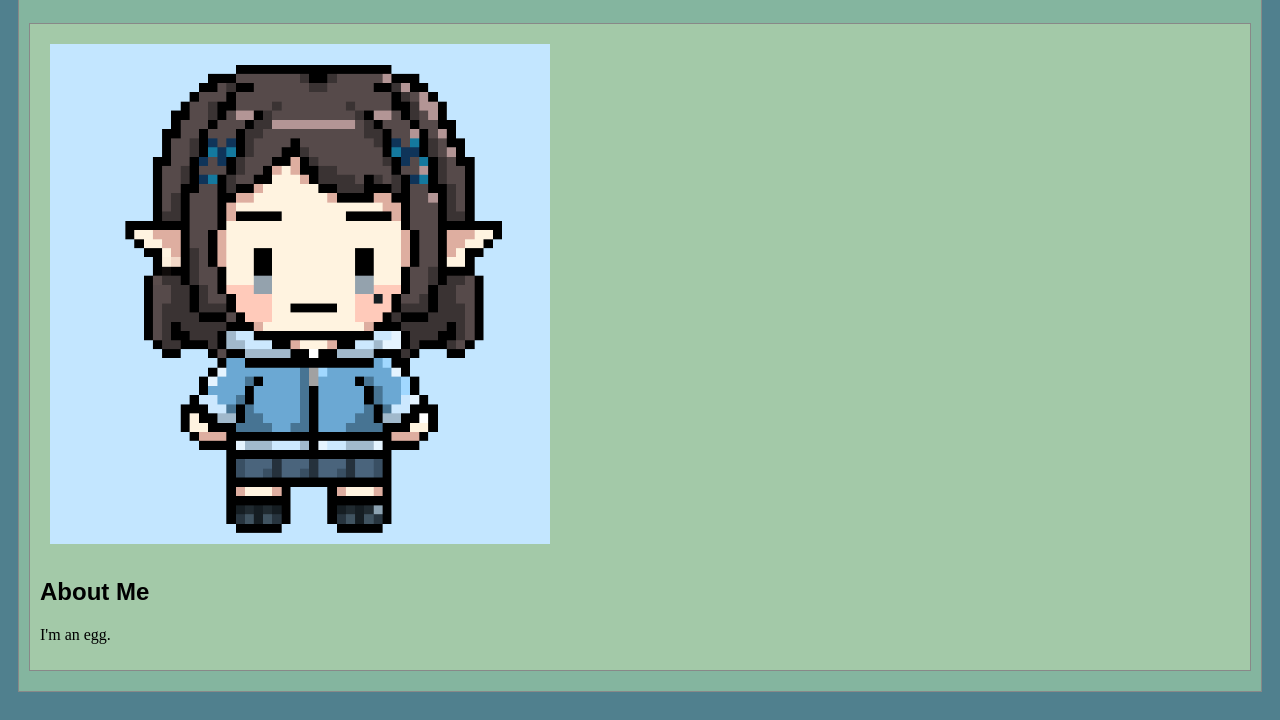
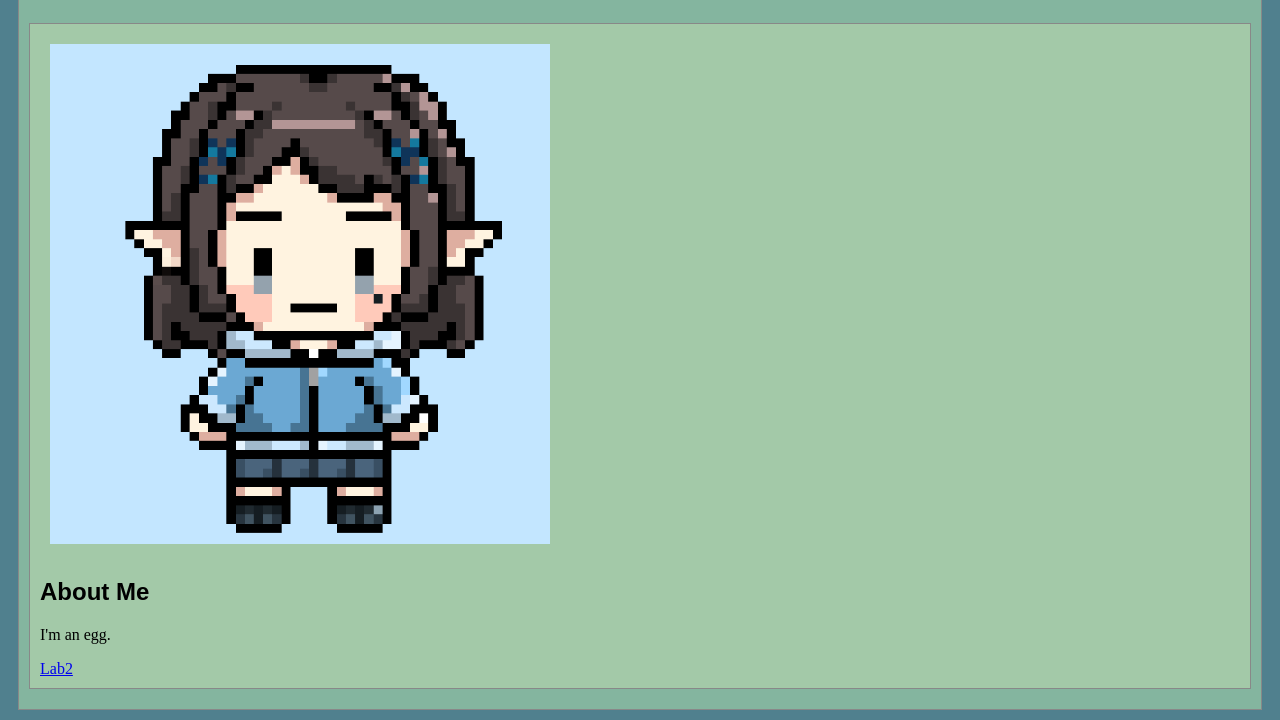
Before and after one commit to mmotose/art101, a plain HTML site: page index.html in a window 1280 px wide. Shown: the part 88-808 px from the top of the page. Drawn offline with Linux system fonts and the light colour scheme.

Commit message:
Lab2 Hyperlink

```diff
--- a/index.html
+++ b/index.html
@@ -27,6 +27,7 @@
 					<img class="cat-photo" src="./img/mikichibi.png">
 					<h2>About Me</h2>
 					<p>I'm an egg.</p>
+					<a href=lab2\index.html> Lab2</a>
 			</div>
 
 		</section>
```
